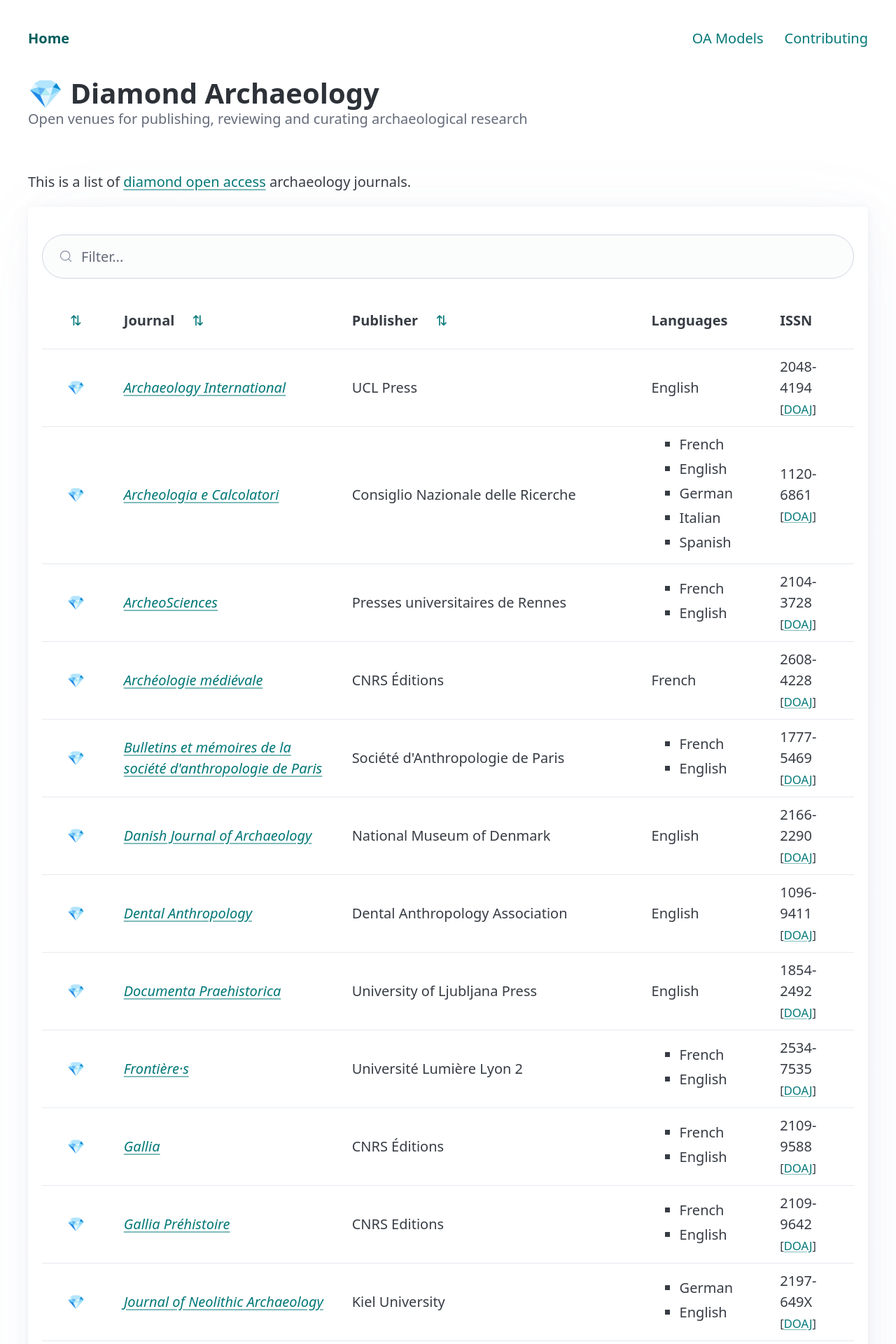
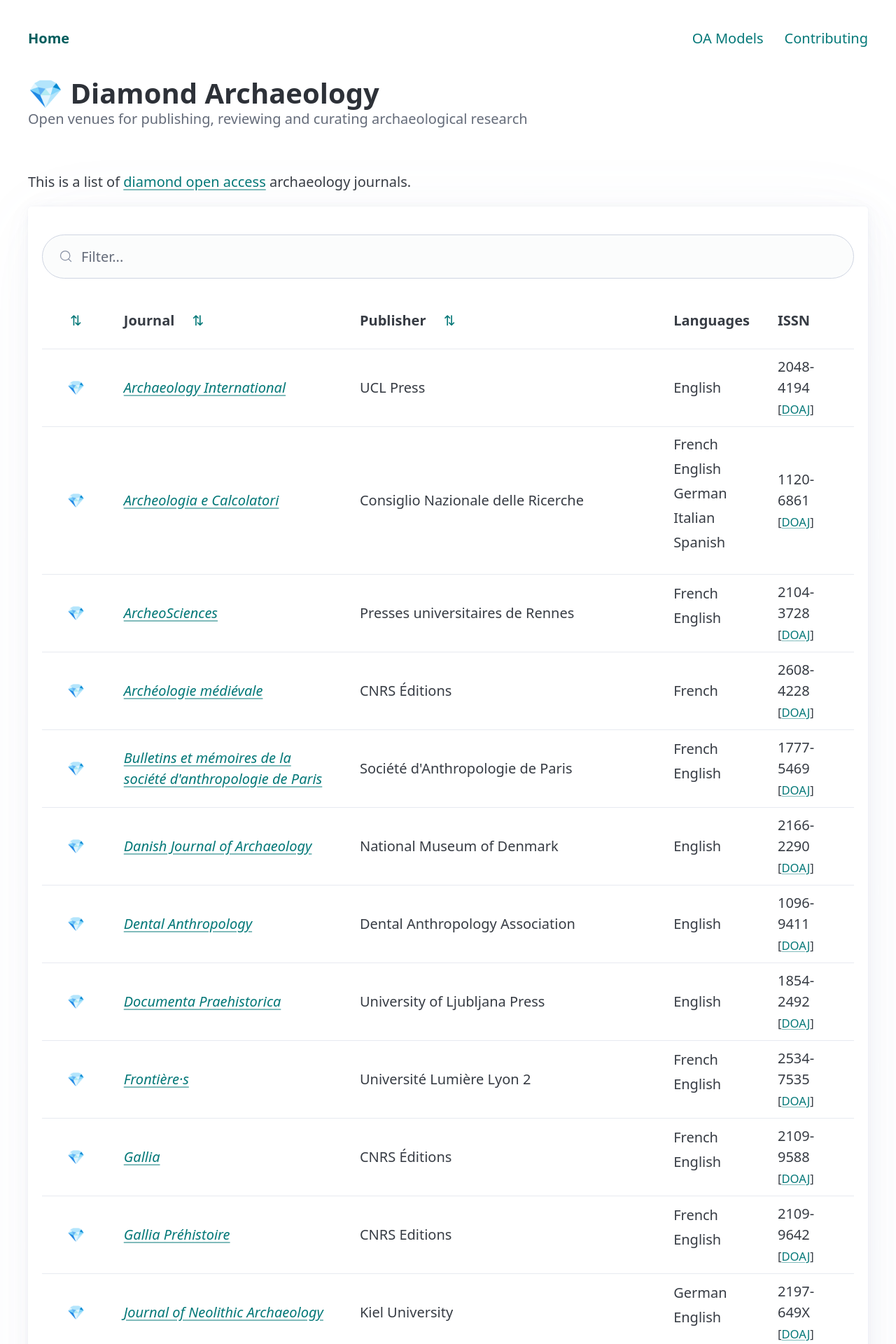
Before and after one commit to open-archaeo/diamond.open-archaeo.info, a Jekyll site: the page built from index.md, in a window 1280 px wide. Shown: the top 1920 px of the page at 70% size. Built offline with Jekyll 4.4.1, drawn with Linux system fonts in a browser that asks for light colours.

Commit message:
Use plain list for languages in table

```diff
--- a/_layouts/home.html
+++ b/_layouts/home.html
@@ -57,9 +57,9 @@
                   <td>
                     {% assign languages = journal.languages %}
                     {%- if languages.size > 1 -%}
-                    <ul style="list-style-type: none; margin: 0;">
+                      <ul class="languages">
                         {%- for lang in languages %}
-                          <li>{% include language.html lang=lang %}</li>
+                        <li>{% include language.html lang=lang %}</li>
                         {%- endfor %}
                       </ul>
                     {%- else -%}
--- a/css/styles.css
+++ b/css/styles.css
@@ -21,6 +21,15 @@
   border-bottom: 0;
 }
 
+/* Table styles */
+.languages {
+  padding-left: 0;
+}
+
+.languages li::marker {
+  content: "";
+}
+
 /* Table sorting */
 button.sort,
 button.sort:focus {
@@ -39,12 +48,10 @@
   content: "\2193";
 }
 
-
 @media screen and (max-width: 720px) {
   .table-container {
     overflow-x:auto;
   }
-
 
   table .title,
   table .journal-col {
```
